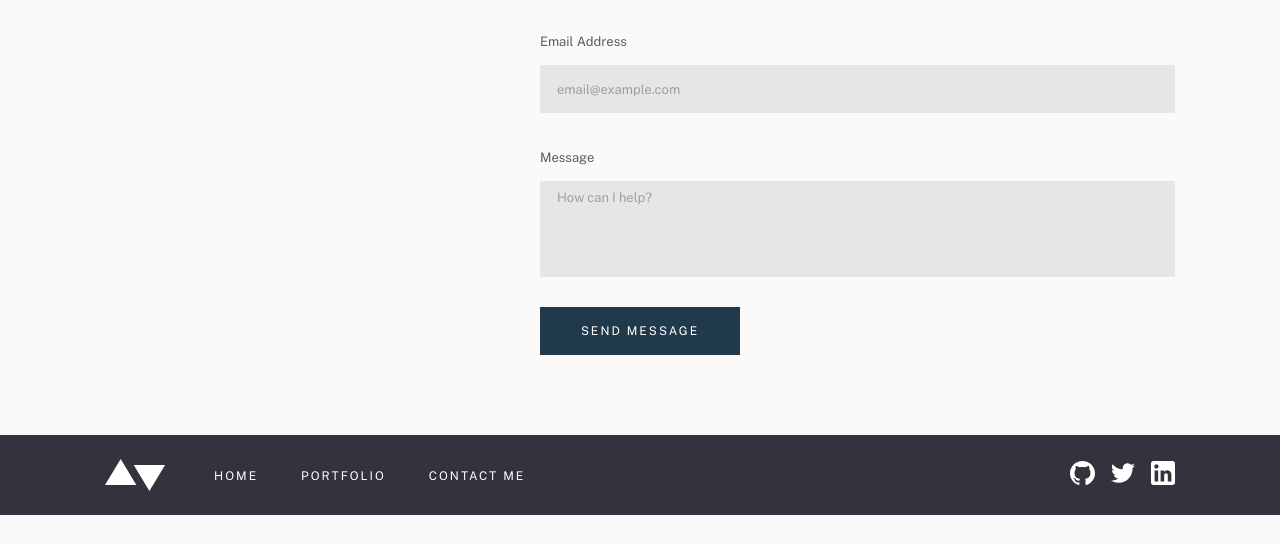
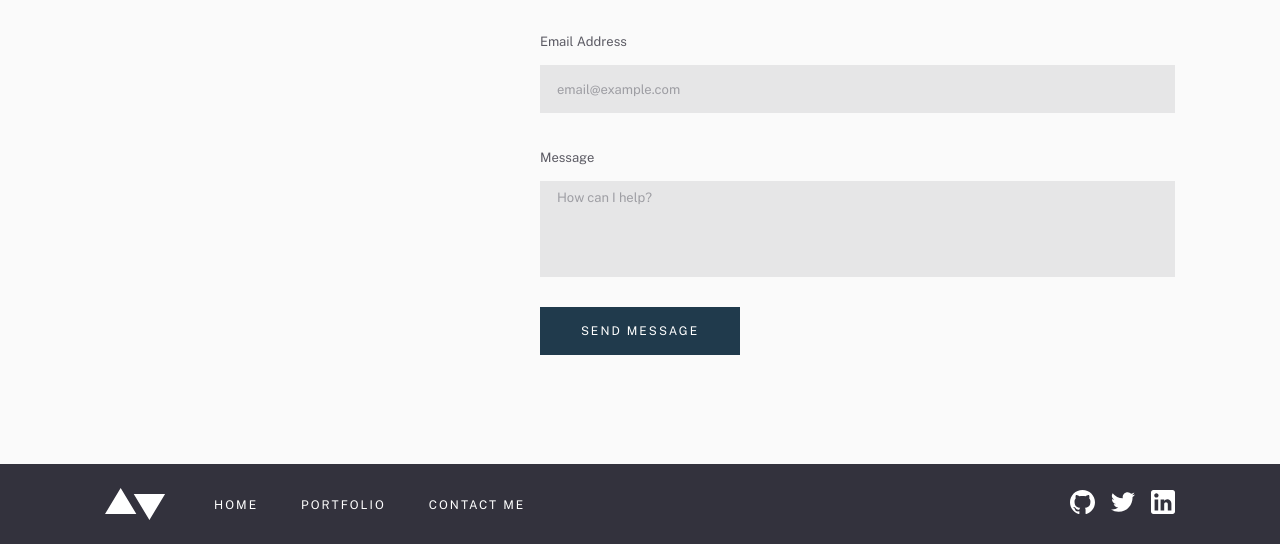
Before and after one commit to MuhammadAkbar-Ramazonov/Imtihon-3, a plain HTML site: page contact.html in a window 1280 px wide. Shown: the part 686-1230 px from the top of the page. Before the commit the page ends 1201 px from the top, so only its background shows below. Drawn offline with Linux system fonts and the light colour scheme.

Commit message:
correct mistakes with margin and overflow

```diff
--- a/scss/blocks/_contact-form.scss
+++ b/scss/blocks/_contact-form.scss
@@ -93,10 +93,24 @@
 .site-form__btn:hover{
   background-color: var(--main-green);
 }
+@include mobile-first(650px){
+  .contact-form {
+    padding-bottom: 96px;
+  }
+  .contact-form__title{
+    margin-bottom: 32px;
+  }
+}
 
 @include mobile-first(980px){
+  .contact-form {
+    padding-bottom: 109px;
+  }
   .contact-form__wrapper{
     @include flexbox(space-between, flex-start, row)
+  }
+  .contact-form__title{
+    margin-bottom: 0;
   }
   .site-form{
     max-width: 635px;
--- a/scss/blocks/_header.scss
+++ b/scss/blocks/_header.scss
@@ -29,6 +29,7 @@
   display: none;
   width: 223px;
   background-color: var(--main-grayish-dark-blue);
+  overflow-x: hidden
 }
 .sitenav__list {
   @include list-unstyle;
```
Also changed, not shown: css/main.css, 1 other file.
